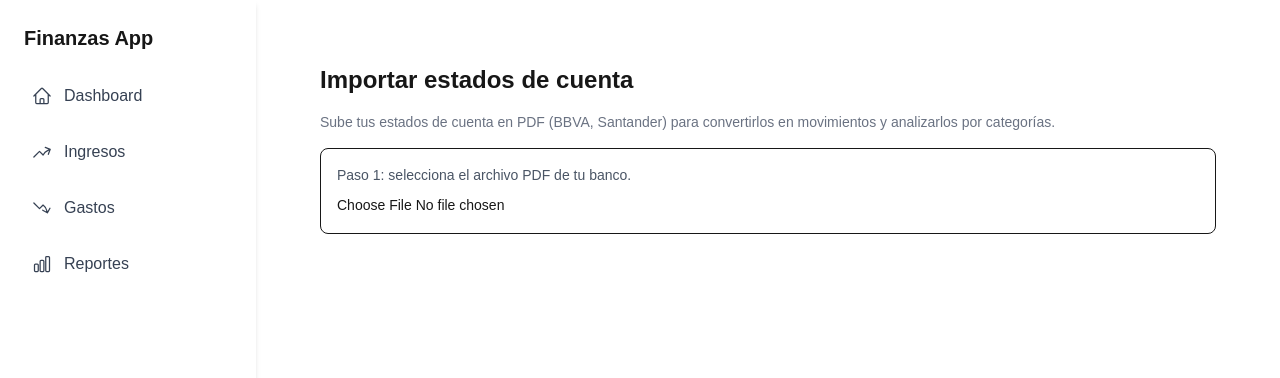
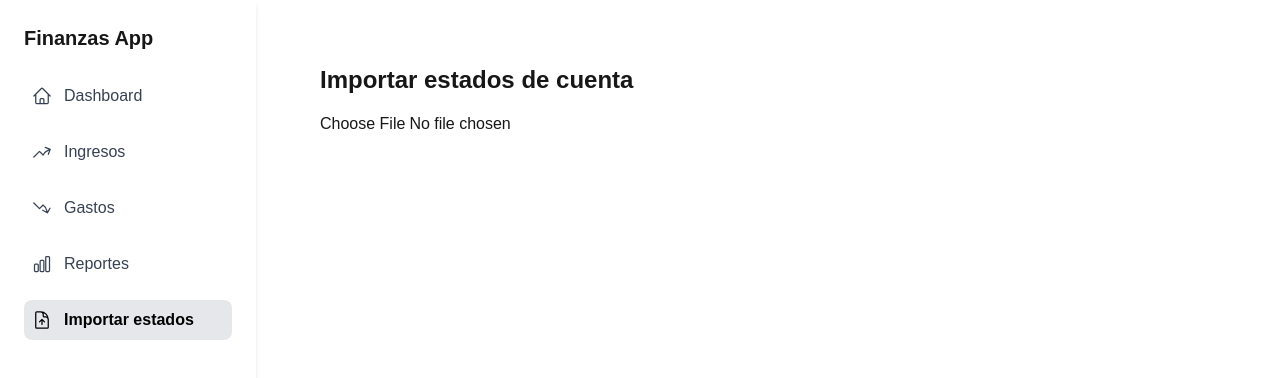
Before and after one commit to GerryCarrillo89/finanzas-app, a Next.js app: page /importar-estados in a window 1280 px wide. Shown: the top 378 px of the page. Built offline with nearby package versions, Linux system fonts and the light colour scheme.

Commit message:
Feature: módulo inicial para importar estados de cuenta (estructura y tablas)

```diff
--- a/app/Sidebar.tsx
+++ b/app/Sidebar.tsx
@@ -1,5 +1,5 @@
 "use client";
-
+import { DocumentArrowUpIcon } from "@heroicons/react/24/outline";
 import {
   HomeIcon,
   ArrowTrendingUpIcon,
@@ -44,6 +44,11 @@ export default function Sidebar() {
           Reportes
         </a>
 
+        <a href="/importar-estados" className={linkClasses("/importar-estados")}>
+          <DocumentArrowUpIcon className="h-5 w-5" />
+          Importar estados
+        </a>
+
       </nav>
     </aside>
   );
--- a/app/importar-estados/page.tsx
+++ b/app/importar-estados/page.tsx
@@ -1,29 +1,35 @@
 "use client";
 
+import { useState } from "react";
+import { extractTextFromPDF } from "@/lib/pdfReader";
+
 export default function ImportarEstadosPage() {
+  const [texto, setTexto] = useState<string[] | null>(null);
+
+  async function handleFile(e: React.ChangeEvent<HTMLInputElement>) {
+    const file = e.target.files?.[0];
+    if (!file) return;
+
+    const pages = await extractTextFromPDF(file);
+    setTexto(pages);
+  }
+
   return (
     <div className="p-6 space-y-4">
       <h1 className="text-2xl font-bold">Importar estados de cuenta</h1>
-      <p className="text-sm text-gray-500">
-        Sube tus estados de cuenta en PDF (BBVA, Santander) para convertirlos en movimientos y analizarlos por categorías.
-      </p>
 
-      <div className="mt-4 border rounded-lg p-4 bg-white">
-        <p className="text-sm text-gray-600 mb-2">
-          Paso 1: selecciona el archivo PDF de tu banco.
-        </p>
-        <input
-          type="file"
-          accept="application/pdf"
-          className="text-sm"
-        />
-      </div>
+      <input type="file" accept="application/pdf" onChange={handleFile} />
 
-      {/* Aquí luego vamos a mostrar:
-          - Detección de banco
-          - Vista previa de movimientos
-          - Botón para guardar en Supabase
-      */}
+      {texto && (
+        <div className="mt-4 p-4 bg-gray-100 rounded">
+          <h2 className="font-semibold mb-2">Texto extraído:</h2>
+          {texto.map((t, i) => (
+            <pre key={i} className="text-xs whitespace-pre-wrap">
+              {t}
+            </pre>
+          ))}
+        </div>
+      )}
     </div>
   );
 }
--- /dev/null
+++ b/lib/pdfReader.ts
@@ -0,0 +1,20 @@
+import * as pdfjsLib from "pdfjs-dist";
+
+pdfjsLib.GlobalWorkerOptions.workerSrc = `//cdnjs.cloudflare.com/ajax/libs/pdf.js/${pdfjsLib.version}/pdf.worker.min.js`;
+
+export async function extractTextFromPDF(file: File): Promise<string[]> {
+  const arrayBuffer = await file.arrayBuffer();
+  const pdf = await pdfjsLib.getDocument({ data: arrayBuffer }).promise;
+
+  const pages: string[] = [];
+
+  for (let i = 1; i <= pdf.numPages; i++) {
+    const page = await pdf.getPage(i);
+    const content = await page.getTextContent();
+
+    const strings = content.items.map((item: any) => item.str);
+    pages.push(strings.join(" "));
+  }
+
+  return pages;
+}
--- a/package.json
+++ b/package.json
@@ -13,6 +13,7 @@
     "@supabase/supabase-js": "^2.105.0",
     "date-fns": "^4.1.0",
     "next": "16.2.4",
+    "pdfjs-dist": "^5.7.284",
     "react": "19.2.4",
     "react-date-range": "^2.0.1",
     "react-dom": "19.2.4",
```
Also changed, not shown: 1 other file (tests, documents, lock files or other folders).
